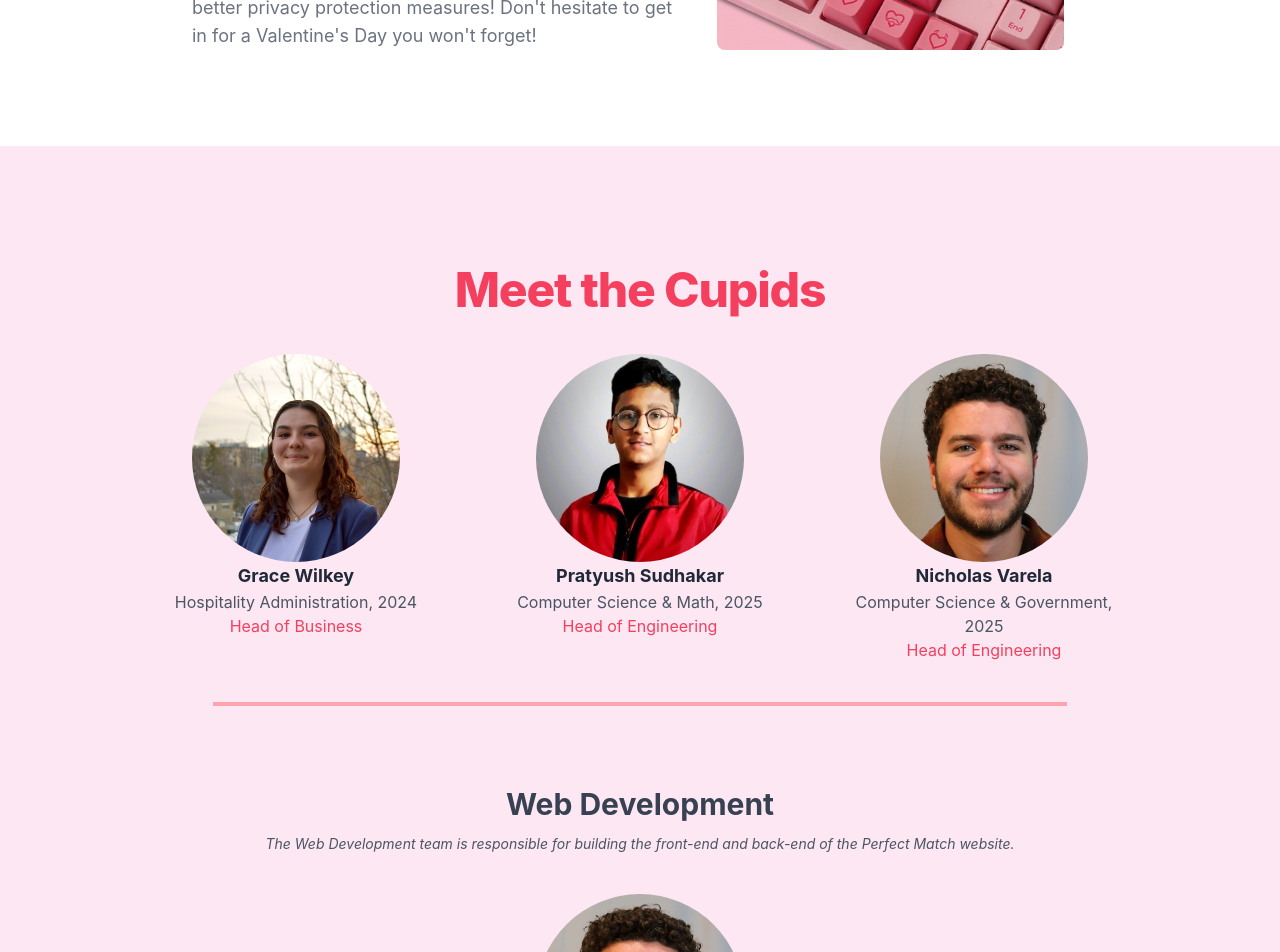
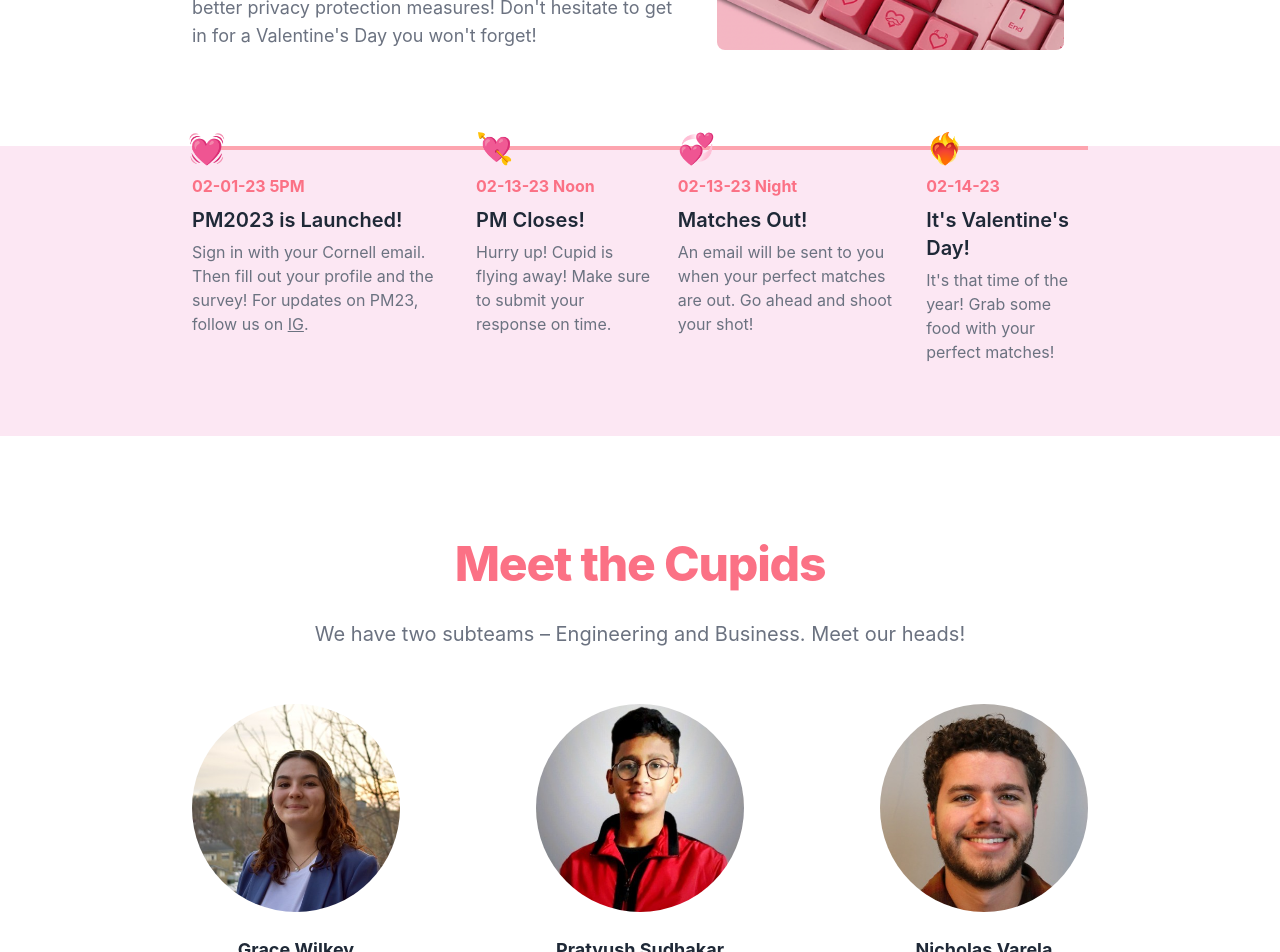
Before and after one commit to Perfect-Match-Org/perfect-match-web, a Next.js app: page /about in a window 1280 px wide. Shown: the part 380-1332 px from the top of the page. Built offline with nearby package versions, Linux system fonts and the light colour scheme.

Commit message:
improved members profile layout (haven't finished)

```diff
--- a/components/members/index.tsx
+++ b/components/members/index.tsx
@@ -5,17 +5,18 @@ import { leads, team } from './members';
 const Members: React.FC = () => {
     return (
         <div className="container px-5 sm:px-0 py-16 sm:py-6 mx-auto">
-            <div className="container px-5 sm:px-0 py-16 sm:py-24 mx-auto">
+            <div className="container px-5 sm:px-0 py-12 sm:py-20 mx-auto">
                 <div className="text-center mb-20">
-                    <h2 className="mb-6 text-3xl tracking-tight font-extrabold text-rose-500 sm:text-5xl">Meet the Cupids</h2>
+                    <h2 className="mb-6 text-3xl tracking-tight font-extrabold text-rose-400 sm:text-5xl sm:mb-8">Meet the Cupids</h2>
 
+                    <p className="text-gray-500 text-xl mb-10">We have two subteams – Engineering and Business. Meet our heads!</p>
                     <div className="flex flex-wrap justify-center gap-6 mb-6">
                         {leads.map((lead) => (
                             <a key={lead.Name} className="p-4 sm:w-1/4" href={lead.Linkedin} target="_blank" rel="noopener noreferrer">
                                 <div className="flex flex-col items-center">
                                     <Image src={lead.Img} alt={lead.Name} width={208} height={208} className="rounded-full mb-4 object-cover" loading="eager" />
-                                    <p className="font-bold text-lg text-gray-800">{lead.Name}</p>
-                                    <p className="text-gray-600">
+                                    <p className="font-bold text-lg text-gray-800 sm:mt-6">{lead.Name}</p>
+                                    <p className="text-gray-500">
                                         {lead.Major}, {lead.ClassYear}
                                     </p>
                                     <p className="text-rose-500">Head of {lead.Team}</p>
@@ -23,7 +24,7 @@ const Members: React.FC = () => {
                             </a>
                         ))}
                     </div>
-                    <hr className="border-2 border-rose-300 my-5 w-2/3 mx-auto" />
+                    <hr className="border-1 border-rose-300 my-5 w-4/5 mx-auto" />
                 </div>
 
                 {team.map((division, idx) => (
--- a/components/members/members.ts
+++ b/components/members/members.ts
@@ -68,9 +68,9 @@ export const team = [
             {
                 Name: 'Flavia Jiang',
                 ClassYear: 2025,
-                Major: 'Information Science',
+                Major: 'Information Science & Statistical Science',
                 Img: '/members/person.jpg',
-                Linkedin: 'https://www.linkedin.com/in/ziyan-jiang-73b882255',
+                Linkedin: ''
             },
         ],
     },
--- a/pages/about.tsx
+++ b/pages/about.tsx
@@ -37,16 +37,12 @@ const About: any = (props: any) => {
                     </section>
                 </div>
 
-                <section className="bg-pink-100">
-                    <Members />
-                </section>
-
-                <section className="bg-white py-24 sm:pb-10 pb-5">
+                <section className="bg-pink-100 pt-0 pb-12 sm:pb-10 pb-5">
                     <div className="mx-[10%] lg:mx-[15%]">
-                        <ol className="hidden sm:block sm:border-xl-0 sm:border-t-2 border-rose-300 sm:flex sm:gap-6">
+                        <ol className="hidden sm:block sm:border-xl-0 sm:border-t-4 border-rose-300 sm:flex sm:gap-6">
                             <li>
                                 <div className="flex sm:block flex-start items-center pt-2 sm:pt-0">
-                                    <div className="sm:-mt-4 text-2xl -ml-1">💓</div>
+                                    <div className="sm:-mt-5 text-3xl -ml-1">💓</div>
                                     <p className="text-rose-400 text-l my-2 font-bold">02-01-23 5PM</p>
                                 </div>
                                 <div className="mt-0.5 ml-4 sm:ml-0 pb-5">
@@ -62,7 +58,7 @@ const About: any = (props: any) => {
                             </li>
                             <li>
                                 <div className="flex sm:block flex-start items-center pt-2 sm:pt-0">
-                                    <div className="sm:-mt-4 text-2xl">💘</div>
+                                    <div className="sm:-mt-5 text-3xl">💘</div>
                                     <p className="text-rose-400 text-l my-2 font-bold">02-13-23 Noon</p>
                                 </div>
                                 <div className="mt-0.5 ml-4 sm:ml-0 pb-5">
@@ -72,7 +68,7 @@ const About: any = (props: any) => {
                             </li>
                             <li>
                                 <div className="flex sm:block flex-start items-center pt-2 sm:pt-0">
-                                    <div className="sm:-mt-4 text-2xl">💞</div>
+                                    <div className="sm:-mt-5 text-3xl">💞</div>
                                     <p className="text-rose-400 text-l my-2 font-bold">02-13-23 Night</p>
                                 </div>
                                 <div className="mt-0.5 ml-4 sm:ml-0 pb-5">
@@ -84,7 +80,7 @@ const About: any = (props: any) => {
                             </li>
                             <li>
                                 <div className="flex sm:block flex-start items-center pt-2 sm:pt-0">
-                                    <div className="sm:-mt-4 text-2xl">❤️‍🔥</div>
+                                    <div className="sm:-mt-5 text-3xl">❤️‍🔥</div>
                                     <p className="text-rose-400 text-l my-2 font-bold">02-14-23</p>
                                 </div>
                                 <div className="mt-0.5 ml-4 sm:ml-0 pb-5">
@@ -145,6 +141,10 @@ const About: any = (props: any) => {
                             </li>
                         </ol>
                     </div>
+                </section>
+
+                <section className="bg-white">
+                    <Members />
                 </section>
 
                 <section className="text-gray-500 bg-pink-100">
```
